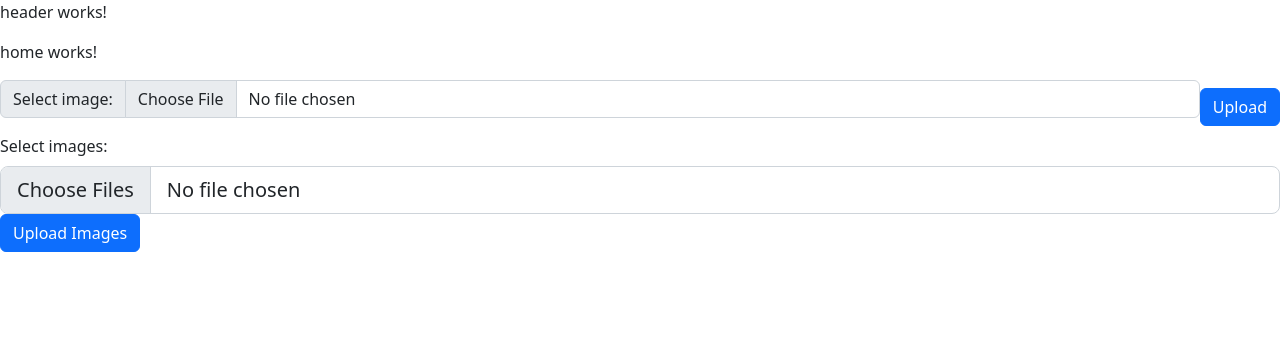
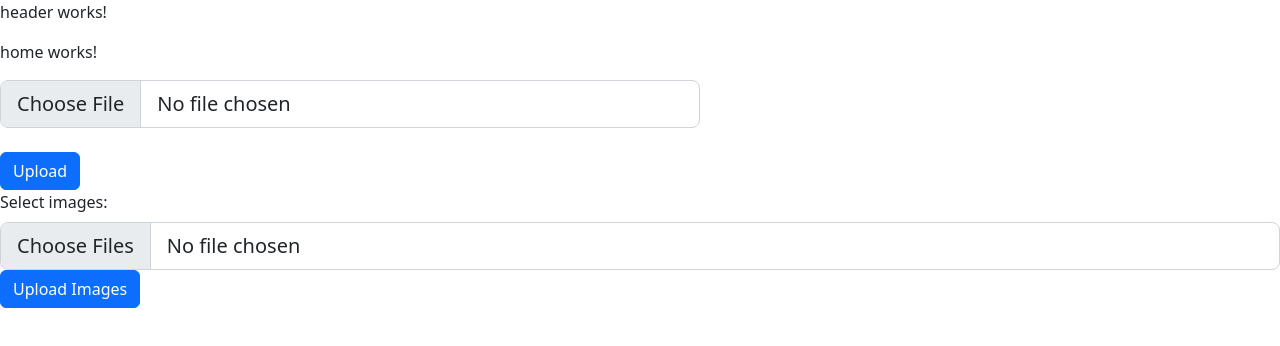
Before and after one commit to eman120/SeetourUI, an Angular app: page / in a window 1280 px wide. Shown: the top 346 px of the page. Built offline with nearby package versions, Linux system fonts and the light colour scheme.

Commit message:
Validation for ImageUpload

```diff
--- a/src/app/app.module.ts
+++ b/src/app/app.module.ts
@@ -11,12 +11,13 @@ import { DetailsComponent } from './component/details/details.component';
 import { TourHomeComponent } from './component/tour-home/tour-home.component';
 
 import { TourGuidComponent } from './component/tour-guid/tour-guid.component';
-import { FormsModule,ReactiveFormsModule } from '@angular/forms';
+import { FormsModule,ReactiveFormsModule} from '@angular/forms';
 import {HttpClientModule} from '@angular/common/http';
 import { ErrorComponent } from './component/error/error.component';
 import { HeaderComponent } from './component/header/header.component';
 import { UploadImageComponent } from './component/upload-image/upload-image.component';
 import { UploadImagesComponent } from './component/upload-images/upload-images.component';
+
 
 @NgModule({
   declarations: [
--- a/src/app/component/upload-image/upload-image.component.html
+++ b/src/app/component/upload-image/upload-image.component.html
@@ -1,7 +1,14 @@
-  <form class="d-flex align-items-center" (submit)="onSubmit()">
-    <div class="input-group mb-3">
-      <label for="fileInput" class="input-group-text">Select image:</label>
-      <input class="form-control" id="fileInput" type="file" name="fileInput">
+<form [formGroup]="uploadForm" (ngSubmit)="onSubmit()">
+  <div class="form-group">
+    <input class="form-control form-control-lg" style="width: 700px;" type="file" id="fileInput" formControlName="fileInput" (change)="validateFile()">
+    <div *ngIf="fileSizeExceeded" class="alert alert-danger">
+      File size exceeds maximum limit of {{ maxFileSize }} MB.
     </div>
-    <button type="submit" class="btn btn-primary ml-1">Upload</button>
-  </form>
+
+    <div *ngIf="invalidExtension" class="alert alert-danger">
+  Invalid file extension. Allowed extensions: {{ allowedExtensions.join(', ') }}.
+    </div>
+  </div>
+  <br>
+  <button type="submit" [disabled]=" fileSizeExceeded || invalidExtension" class="btn btn-primary">Upload</button>
+</form>
--- a/src/app/component/upload-image/upload-image.component.ts
+++ b/src/app/component/upload-image/upload-image.component.ts
@@ -1,29 +1,99 @@
+import { Component } from '@angular/core';
+import { AbstractControl, FormBuilder, FormGroup, ValidationErrors, ValidatorFn, Validators } from '@angular/forms';
 import { HttpClient } from '@angular/common/http';
-import { Component } from '@angular/core';
 
 @Component({
   selector: 'app-upload-image',
   templateUrl: './upload-image.component.html',
-  styleUrls: ['./upload-image.component.css']
+  styleUrls: []
 })
 export class UploadImageComponent {
-  constructor(private http: HttpClient) {}
+   fileInput = document.querySelector('#fileInput') as HTMLInputElement;
+   file = this.fileInput?.files?.[0];
+  readonly maxFileSize = 1; // MB
+  readonly allowedExtensions = [".jpg", ".jpeg", ".png", ".gif", ".bmp"];
+  uploadForm: FormGroup;
+  fileSizeExceeded = false;
+  invalidExtension = false;
+
+  constructor(private http: HttpClient, private formBuilder: FormBuilder) {
+    this.uploadForm = this.formBuilder.group({
+      fileInput: ['', [
+        Validators.required,
+        this.fileSizeValidator(),
+        this.fileExtensionValidator(this.allowedExtensions)
+      ]]
+    });
+  }
+
   onSubmit() {
     const fileInput = document.querySelector('#fileInput') as HTMLInputElement;
     const file = fileInput?.files?.[0];
     if (file) {
-      console.log("thd",file);
       const formData = new FormData();
       formData.append('file', file);
       this.http.post('https://localhost:7277/api/AzureImagesURL/UploadImage', formData)
         .subscribe((result: any) => {
           console.log(result);
-          // Reset the form after
+          // Reset the form after successful upload
+          this.uploadForm.reset();
         }, (error: any) => {
           console.error(error);
+          // Display user-friendly error message here
         });
     } else {
-      console.error('No file selected.');
+      console.log('No Selected Files');
+    }
+  }
+
+  private fileSizeValidator(): ValidatorFn {
+    return (control: AbstractControl): { [key: string]: boolean } | null => {
+      const file = control.value;
+      if (file && file.size > this.maxFileSize * 1024 * 1024) {
+        this.fileSizeExceeded = true;
+        return { 'fileSizeExceeded': true };
+      }
+      this.fileSizeExceeded = false;
+      return null;
+    };
+  }
+
+  private fileExtensionValidator(allowedExtensions: string[]): ValidatorFn {
+    return (control: AbstractControl): ValidationErrors | null => {
+      const file = control.value;
+      const fileName = file?.name;
+      const fileExtension = fileName?.split('.').pop();
+      if (fileExtension && allowedExtensions.indexOf('.' + fileExtension.toLowerCase()) === -1) {
+        this.invalidExtension = true;
+        return { invalidExtension: true };
+      }
+      this.invalidExtension = false;
+      return null;
+    }
+  }
+
+  validateFile() {
+    const fileInput = document.querySelector('#fileInput') as HTMLInputElement;
+    const file = fileInput?.files?.[0];
+    if (file) {
+      const fileName = file.name;
+      const fileSize = file.size / 1024 / 1024; // Convert bytes to MB
+      const fileExtension = fileName.split('.').pop()?.toLowerCase();
+
+      if (fileSize > this.maxFileSize) {
+        this.fileSizeExceeded = true;
+      } else {
+        this.fileSizeExceeded = false;
+      }
+
+      if (fileExtension && this.allowedExtensions.indexOf('.' + fileExtension) === -1) {
+        this.invalidExtension = true;
+      } else {
+        this.invalidExtension = false;
+      }
+    } else {
+      this.fileSizeExceeded = false;
+      this.invalidExtension = false;
     }
   }
 }
```
Also changed, not shown: src/app/component/upload-images/upload-images.component.html (indentation only), src/app/component/upload-images/upload-images.component.ts (line endings or trailing spaces).
